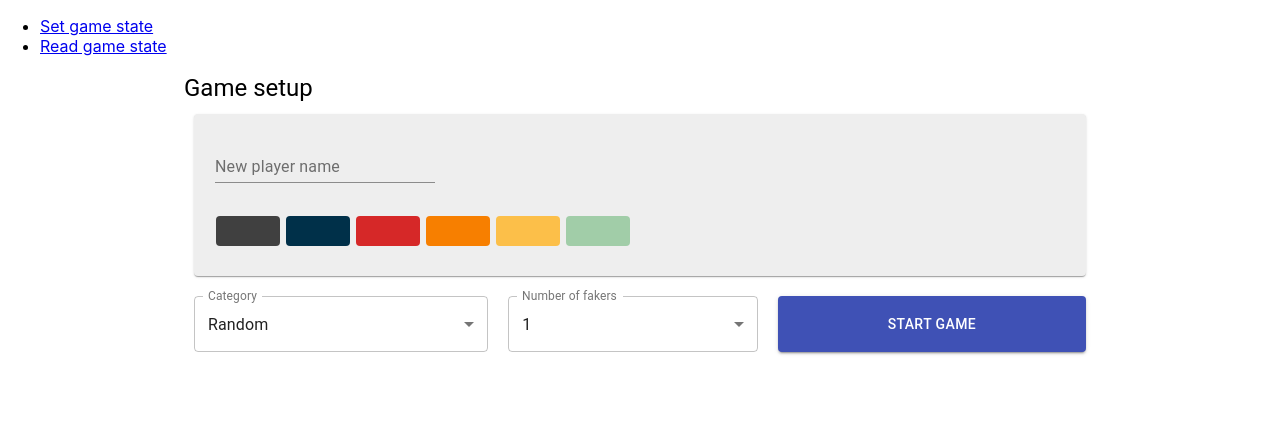
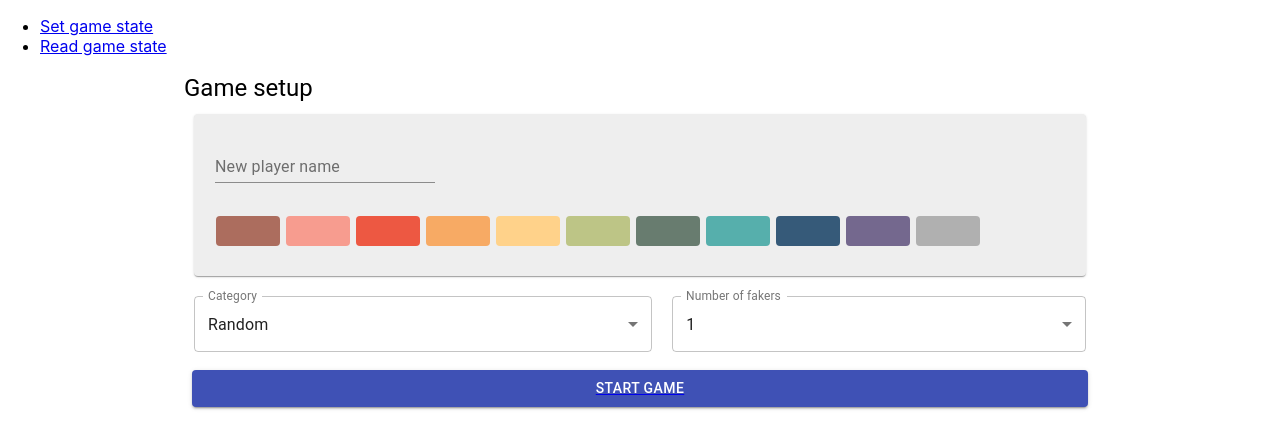
Before and after one commit to tamera-lanham/fake-artist, a React (Create React App) app: page /setup in a window 1280 px wide. Shown: the top 448 px of the page. Built offline with nearby package versions, Linux system fonts and the light colour scheme.

Commit message:
feat: edit nav & better colors

```diff
--- a/src/components/Setup.js
+++ b/src/components/Setup.js
@@ -31,8 +31,7 @@ const useStyles = makeStyles({
 		'& > *': {
 			margin: 1,
 			marginRight: 5,
-			width: 30,
-			height: 30,
+			height: 30
 		}
 	},
 	icon: {
@@ -40,11 +39,14 @@ const useStyles = makeStyles({
 	},
 	gridContainer: {
 		display: 'flex',
-
 		'& > *': {
 			flexGrow: 1,
 			margin: 10
 		}
+	},
+	link: {
+		padding: 8,
+		display: 'flex'
 	},
 	button: {
 		width: '100%',
@@ -139,8 +141,7 @@ function PlayerCard({ player, setPlayer }) {
 function ColorPicker({ onColorChoice }) {
 	const classes = useStyles();
 
-	const colors = ['#404040', '#003049', '#D62828', '#F77F00', '#FCBF49', '#A1CDA8']
-
+	const colors = ["#AC6D5E", "#F79C8F", "#ED5842", "#F7AA64", "#FFD28A", "#BDC586", "#687C6F", "#56AFAC", "#365A79", "#74688E", "#B0B0B0"]
 
 	return (
 		<div className={classes.colorPicker}>
@@ -210,6 +211,7 @@ function OtherOptions({ gameState, setGameState }) {
 	}
 
 	return (
+		<div>
 			<div className={classes.gridContainer}>
 				<FormControl variant="outlined">
 					<InputLabel htmlFor="outlined-age-native-simple">Category</InputLabel>
@@ -230,11 +232,11 @@ function OtherOptions({ gameState, setGameState }) {
 						{numFakerOptions.map(option => <option value={option}>{option}</option>)}
 					</Select>
 				</FormControl>
-
-			<Link to="/play">
+			</div >
+			<Link to="/play" className={classes.link}>
 				<Button variant="contained" color="primary" onClick={updateGameState} className={classes.button}>Start game</Button>
 			</Link>
-		</div >
+		</div>
 	)
 
 }
```
Lines whose indentation alone changed are shown as unchanged.
